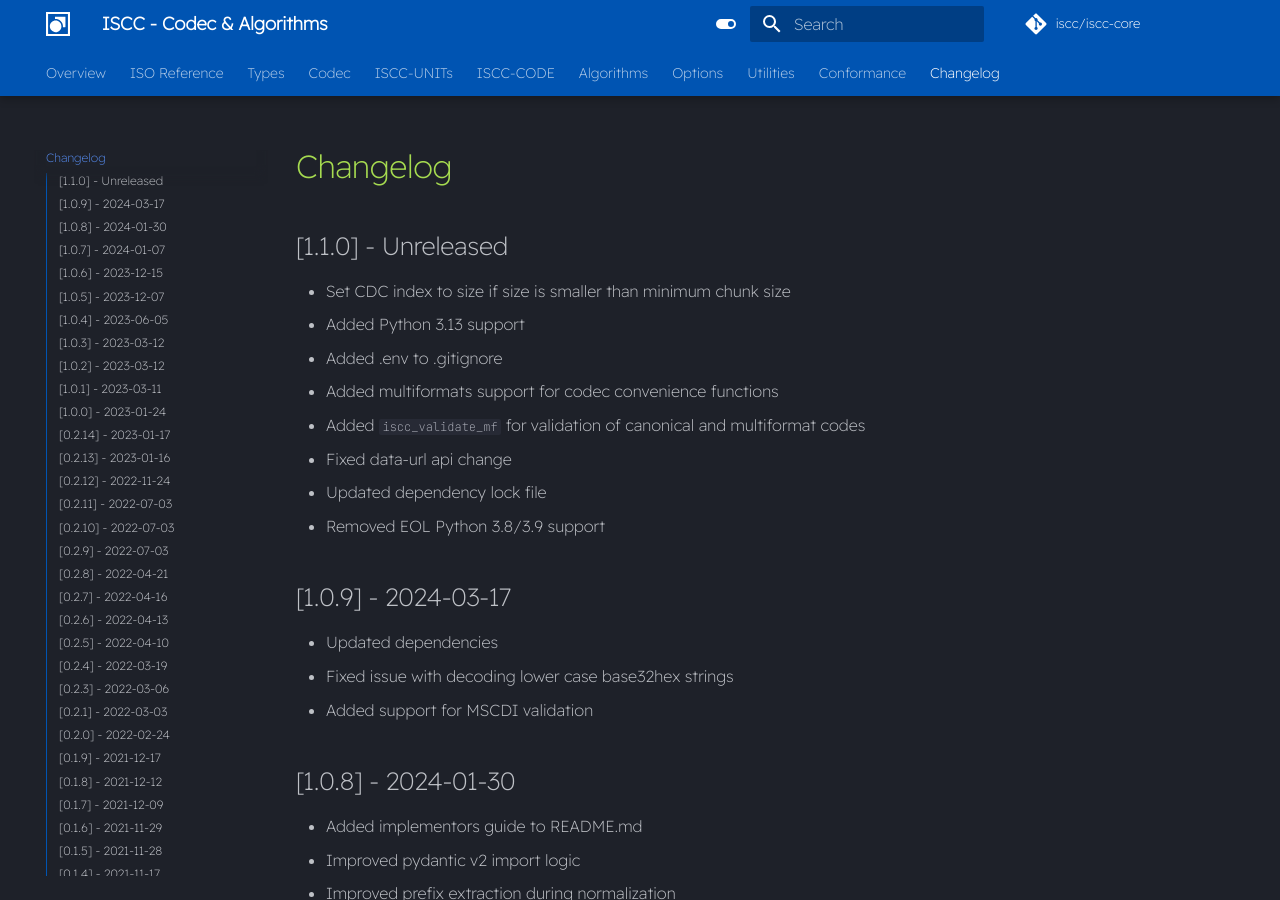
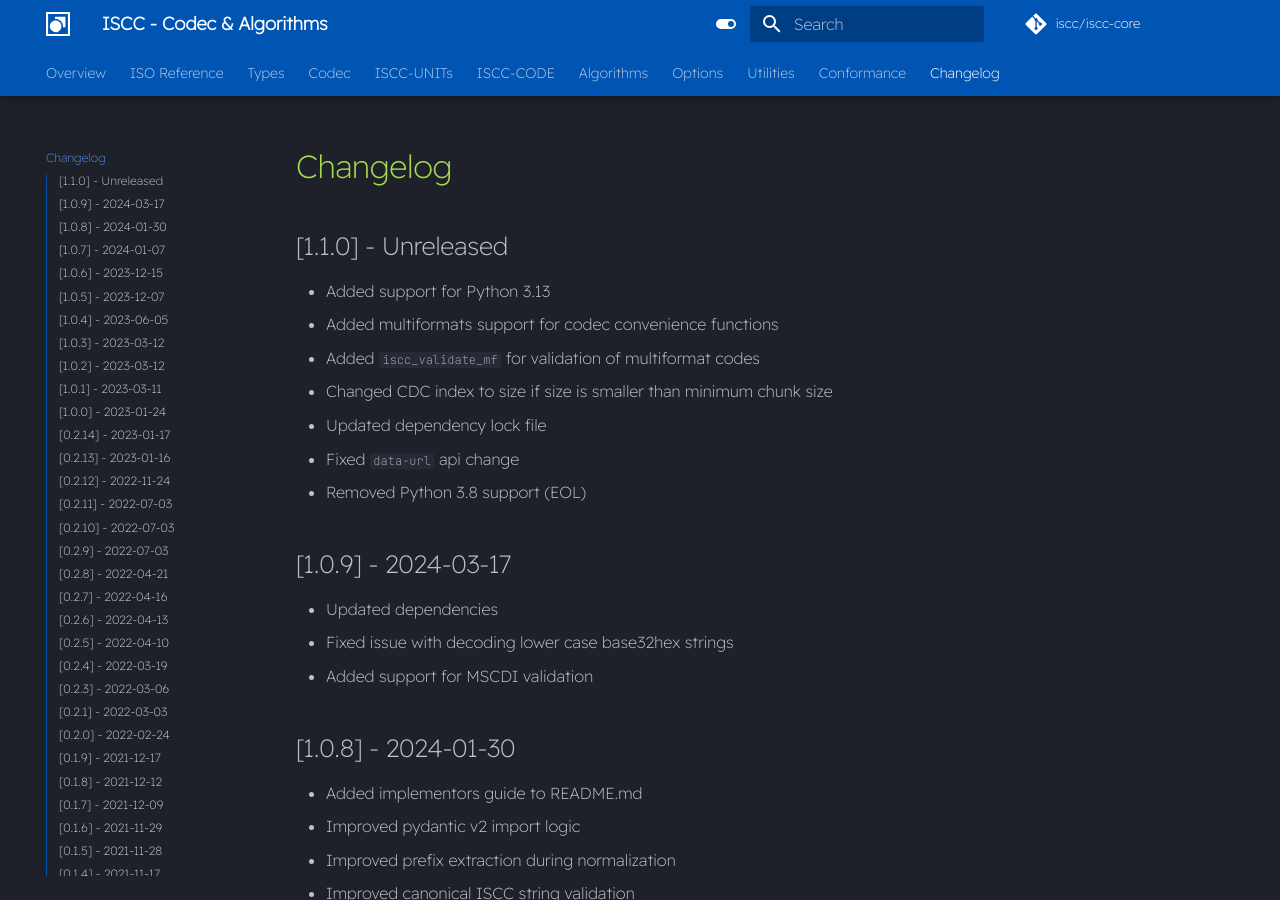
Before and after one commit to iscc/iscc-core, an MkDocs documentation site: the page built from docs/changelog.md, in a window 1280 px wide and 900 px high. Built offline with MkDocs 1.6.1 and Material for MkDocs 9.7.7, drawn with Linux system fonts in a browser that asks for light colours; comment, search, counter and statistics services are not loaded.

Commit message:
Update documentation

```diff
--- a/docs/changelog.md
+++ b/docs/changelog.md
@@ -1,14 +1,13 @@
 # Changelog
 
 ## [1.1.0] - Unreleased
-- Set CDC index to size if size is smaller than minimum chunk size
-- Added Python 3.13 support
-- Added .env to .gitignore
+- Added support for Python 3.13
 - Added multiformats support for codec convenience functions
-- Added `iscc_validate_mf` for validation of canonical and multiformat codes
-- Fixed data-url api change
+- Added `iscc_validate_mf` for validation of multiformat codes
+- Changed CDC index to size if size is smaller than minimum chunk size
 - Updated dependency lock file
-- Removed EOL Python 3.8/3.9 support
+- Fixed `data-url` api change
+- Removed Python 3.8 support (EOL)
 
 ## [1.0.9] - 2024-03-17
 - Updated dependencies
```
Also changed, not shown: CHANGELOG.md (+5 -6 lines), README.md (+1 -1 lines), docs/codec/index.md (+2 -0 lines), docs/index.md (+1 -1 lines), 1 other file.
